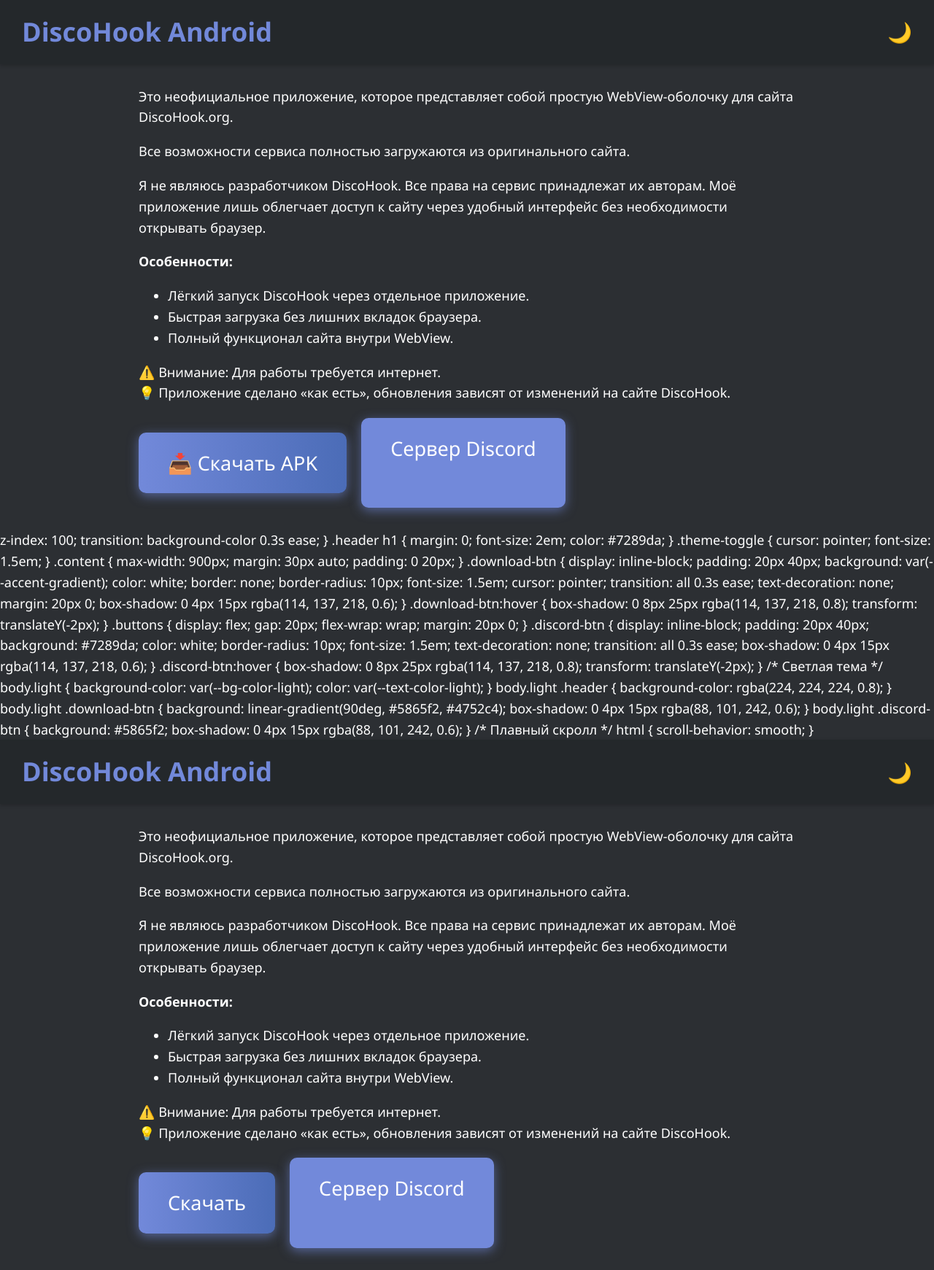
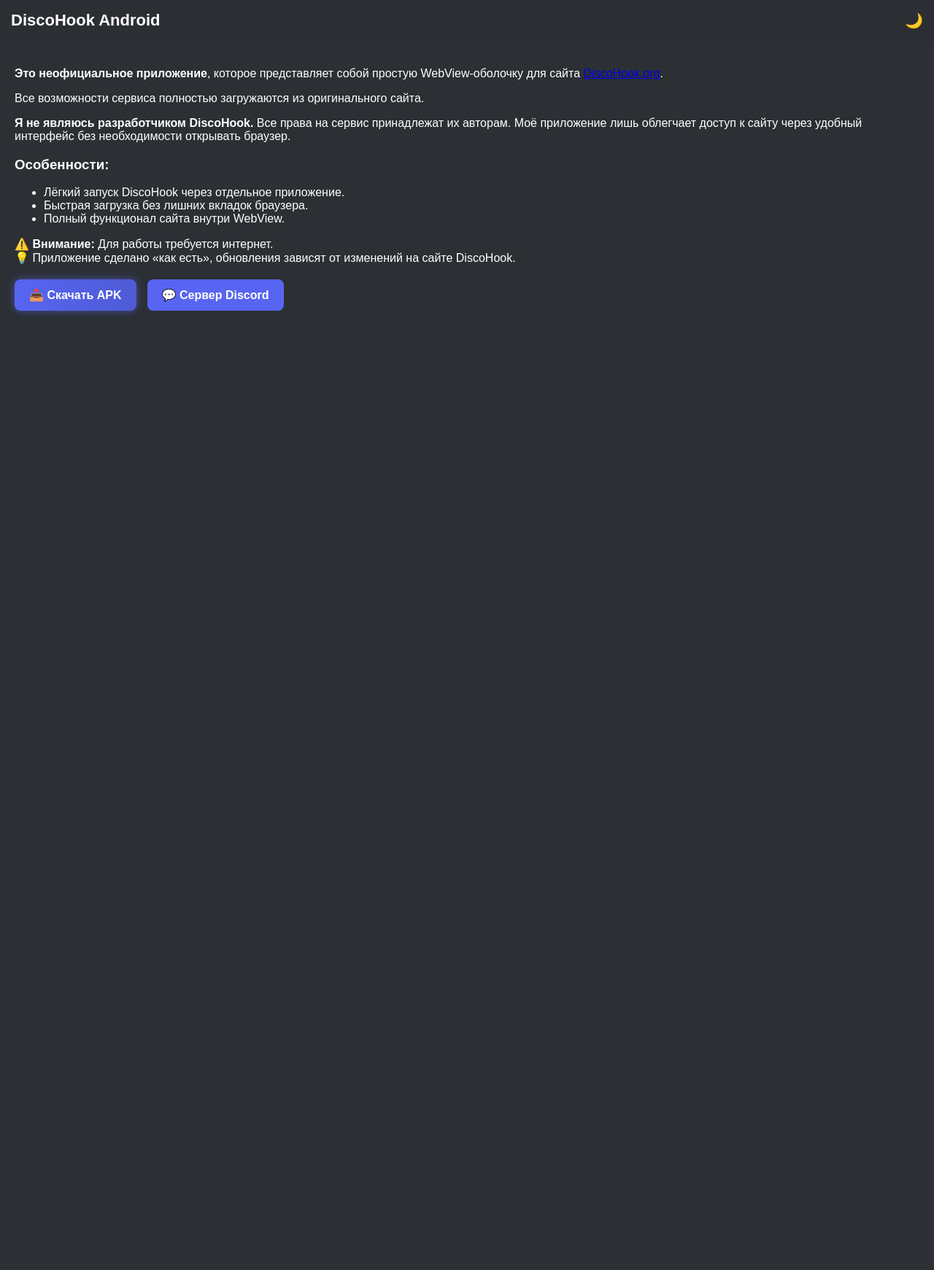
Before and after one commit to bluecapco81-ops/DiscoHook-Android-Website, a plain HTML site: page index.html in a window 1280 px wide. Shown: the whole page at 73% size. After the commit the page ends 800 px from the top, so only its background shows below. Drawn offline with Linux system fonts and the light colour scheme.

Commit message:
Update index.html

```diff
--- a/index.html
+++ b/index.html
@@ -5,120 +5,76 @@
   <meta name="viewport" content="width=device-width, initial-scale=1.0">
   <title>DiscoHook Android</title>
   <style>
-:root {
-    --bg-color-dark: #2c2f33;
-    --bg-color-light: #f5f5f5;
-    --text-color-dark: #ffffff;
-    --text-color-light: #000000;
-    --accent-gradient: linear-gradient(90deg, #7289da, #4b6cb7);
-}
-
     body {
       margin: 0;
-    font-family: 'Segoe UI', Tahoma, Geneva, Verdana, sans-serif;
-    background-color: var(--bg-color-dark);
-    color: var(--text-color-dark);
-    transition: all 0.3s ease;
-    line-height: 1.6;
-    font-size: 18px;
+      font-family: Arial, sans-serif;
+      background-color: #2c2f33;
+      color: #fff;
+      transition: background 0.3s, color 0.3s;
     }
-
+    body.light {
+      background-color: #f5f5f5;
+      color: #222;
+    }
     .header {
       position: sticky;
       top: 0;
+      backdrop-filter: blur(8px);
+      background: rgba(44, 47, 51, 0.8);
+      padding: 15px;
       display: flex;
       justify-content: space-between;
       align-items: center;
-    padding: 15px 30px;
-    background-color: rgba(35, 39, 42, 0.8);
-    backdrop-filter: blur(10px);
-    -webkit-backdrop-filter: blur(5px);
-    box-shadow: 0 2px 5px rgba(0,0,0,0.2);
-    z-index: 100;
-    transition: background-color 0.3s ease;
+      z-index: 1000;
     }
-
-.header h1 {
+    body.light .header {
+      background: rgba(245, 245, 245, 0.8);
+    }
+    h1 {
       margin: 0;
-    font-size: 2em;
-    color: #7289da;
+      font-size: 22px;
     }
-
     .theme-toggle {
       cursor: pointer;
-    font-size: 1.5em;
+      font-size: 20px;
     }
-
     .content {
-    max-width: 900px;
-    margin: 30px auto;
-    padding: 0 20px;
+      padding: 20px;
+      max-height: calc(100vh - 80px);
+      overflow-y: auto;
     }
-
+    .buttons {
+      margin-top: 20px;
+      display: flex;
+      gap: 15px;
+      flex-wrap: wrap;
+    }
     .download-btn {
-    display: inline-block;
-    padding: 20px 40px;
-    background: var(--accent-gradient);
-    color: white;
-    border: none;
-    border-radius: 10px;
-    font-size: 1.5em;
-    cursor: pointer;
-    transition: all 0.3s ease;
+      padding: 12px 20px;
+      background: linear-gradient(90deg, #5865f2, #4e5bd5);
+      color: #fff;
       text-decoration: none;
-    margin: 20px 0;
-    box-shadow: 0 4px 15px rgba(114, 137, 218, 0.6);
+      border-radius: 8px;
+      font-weight: bold;
+      box-shadow: 0 0 12px rgba(88, 101, 242, 0.6);
+      transition: transform 0.2s, box-shadow 0.2s;
     }
-
     .download-btn:hover {
-    box-shadow: 0 8px 25px rgba(114, 137, 218, 0.8);
-    transform: translateY(-2px);
+      transform: translateY(-3px);
+      box-shadow: 0 0 18px rgba(88, 101, 242, 0.9);
     }
-
-.buttons {
-    display: flex;
-    gap: 20px;
-    flex-wrap: wrap;
-    margin: 20px 0;
+    .discord-btn {
+      padding: 12px 20px;
+      background: #5865f2;
+      color: #fff;
+      text-decoration: none;
+      border-radius: 8px;
+      font-weight: bold;
+      transition: background 0.2s, transform 0.2s;
     }
-
-.discord-btn {
-    display: inline-block;
-    padding: 20px 40px;
-    background: #7289da;
-    color: white;
-    border-radius: 10px;
-    font-size: 1.5em;
-    text-decoration: none;
-    transition: all 0.3s ease;
-    box-shadow: 0 4px 15px rgba(114, 137, 218, 0.6);
-}
-
     .discord-btn:hover {
-    box-shadow: 0 8px 25px rgba(114, 137, 218, 0.8);
-    transform: translateY(-2px);
-}
-
-/* Светлая тема */
-body.light {
-    background-color: var(--bg-color-light);
-    color: var(--text-color-light);
-}
-body.light .header {
-    background-color: rgba(224, 224, 224, 0.8);
-}
-body.light .download-btn {
-    background: linear-gradient(90deg, #5865f2, #4752c4);
-    box-shadow: 0 4px 15px rgba(88, 101, 242, 0.6);
-}
-body.light .discord-btn {
-    background: #5865f2;
-    box-shadow: 0 4px 15px rgba(88, 101, 242, 0.6);
-}
-
-/* Плавный скролл */
-html {
-    scroll-behavior: smooth;
+      background: #4752c4;
+      transform: translateY(-3px);
     }
   </style>
 </head>
@@ -129,31 +85,23 @@
   </div>
 
   <div class="content">
-    <p>
-Это неофициальное приложение, которое представляет собой простую WebView-оболочку для сайта DiscoHook.org.
-    </p>
-    <p>
-Все возможности сервиса полностью загружаются из оригинального сайта.
-    </p>
-    <p>
-Я не являюсь разработчиком DiscoHook. Все права на сервис принадлежат их авторам. Моё приложение лишь облегчает доступ к сайту через удобный интерфейс без необходимости открывать браузер.
-    </p>
-    <p>
-<b>Особенности:</b>
-    </p>
+    <p><b>Это неофициальное приложение</b>, которое представляет собой простую WebView-оболочку для сайта <a href="https://discohook.org" target="_blank">DiscoHook.org</a>.</p>
+    <p>Все возможности сервиса полностью загружаются из оригинального сайта.</p>
+    <p><b>Я не являюсь разработчиком DiscoHook.</b> Все права на сервис принадлежат их авторам. Моё приложение лишь облегчает доступ к сайту через удобный интерфейс без необходимости открывать браузер.</p>
+
+    <h3>Особенности:</h3>
     <ul>
       <li>Лёгкий запуск DiscoHook через отдельное приложение.</li>
       <li>Быстрая загрузка без лишних вкладок браузера.</li>
       <li>Полный функционал сайта внутри WebView.</li>
     </ul>
-    <p>
-⚠️ Внимание: Для работы требуется интернет.<br>
-💡 Приложение сделано «как есть», обновления зависят от изменений на сайте DiscoHook.
-    </p>
+
+    <p>⚠️ <b>Внимание:</b> Для работы требуется интернет.<br>
+    💡 Приложение сделано «как есть», обновления зависят от изменений на сайте DiscoHook.</p>
 
     <div class="buttons">
       <a href="https://github.com/bluecapco81-ops/DiscoHook-Android-Website/releases/download/Android/DiscoHook-Android.apk" class="download-btn">📥 Скачать APK</a>
-        <a href="https://discord.gg/KWeNRdmx" target="_blank" class="discord-btn">Сервер Discord</a>
+      <a href="https://discord.gg/KWeNRdmx" target="_blank" class="discord-btn">💬 Сервер Discord</a>
     </div>
   </div>
 
@@ -165,134 +113,4 @@
     });
   </script>
 </body>
-</html>    z-index: 100;
-    transition: background-color 0.3s ease;
-}
-
-.header h1 {
-    margin: 0;
-    font-size: 2em;
-    color: #7289da;
-}
-
-.theme-toggle {
-    cursor: pointer;
-    font-size: 1.5em;
-}
-
-.content {
-    max-width: 900px;
-    margin: 30px auto;
-    padding: 0 20px;
-}
-
-.download-btn {
-    display: inline-block;
-    padding: 20px 40px;
-    background: var(--accent-gradient);
-    color: white;
-    border: none;
-    border-radius: 10px;
-    font-size: 1.5em;
-    cursor: pointer;
-    transition: all 0.3s ease;
-    text-decoration: none;
-    margin: 20px 0;
-    box-shadow: 0 4px 15px rgba(114, 137, 218, 0.6);
-}
-
-.download-btn:hover {
-    box-shadow: 0 8px 25px rgba(114, 137, 218, 0.8);
-    transform: translateY(-2px);
-}
-
-.buttons {
-    display: flex;
-    gap: 20px;
-    flex-wrap: wrap;
-    margin: 20px 0;
-}
-
-.discord-btn {
-    display: inline-block;
-    padding: 20px 40px;
-    background: #7289da;
-    color: white;
-    border-radius: 10px;
-    font-size: 1.5em;
-    text-decoration: none;
-    transition: all 0.3s ease;
-    box-shadow: 0 4px 15px rgba(114, 137, 218, 0.6);
-}
-
-.discord-btn:hover {
-    box-shadow: 0 8px 25px rgba(114, 137, 218, 0.8);
-    transform: translateY(-2px);
-}
-
-/* Светлая тема */
-body.light {
-    background-color: var(--bg-color-light);
-    color: var(--text-color-light);
-}
-body.light .header {
-    background-color: rgba(224, 224, 224, 0.8);
-}
-body.light .download-btn {
-    background: linear-gradient(90deg, #5865f2, #4752c4);
-    box-shadow: 0 4px 15px rgba(88, 101, 242, 0.6);
-}
-body.light .discord-btn {
-    background: #5865f2;
-    box-shadow: 0 4px 15px rgba(88, 101, 242, 0.6);
-}
-
-/* Плавный скролл */
-html {
-    scroll-behavior: smooth;
-}
-</style>
-</head>
-<body>
-<div class="header">
-    <h1>DiscoHook Android</h1>
-    <span class="theme-toggle" id="themeToggle">🌙</span>
-</div>
-
-<div class="content">
-    <p>
-Это неофициальное приложение, которое представляет собой простую WebView-оболочку для сайта DiscoHook.org.
-    </p>
-    <p>
-Все возможности сервиса полностью загружаются из оригинального сайта.
-    </p>
-    <p>
-Я не являюсь разработчиком DiscoHook. Все права на сервис принадлежат их авторам. Моё приложение лишь облегчает доступ к сайту через удобный интерфейс без необходимости открывать браузер.
-    </p>
-    <p>
-<b>Особенности:</b>
-    </p>
-    <ul>
-        <li>Лёгкий запуск DiscoHook через отдельное приложение.</li>
-        <li>Быстрая загрузка без лишних вкладок браузера.</li>
-        <li>Полный функционал сайта внутри WebView.</li>
-    </ul>
-    <p>
-⚠️ Внимание: Для работы требуется интернет.<br>
-💡 Приложение сделано «как есть», обновления зависят от изменений на сайте DiscoHook.
-    </p>
-
-    <div class="buttons">
-        <a href="DiscoHook-Android.apk" class="download-btn">Скачать</a>
-        <a href="https://discord.gg/KWeNRdmx" target="_blank" class="discord-btn">Сервер Discord</a>
-    </div>
-</div>
-
-<script>
-const toggle = document.getElementById('themeToggle');
-toggle.addEventListener('click', () => {
-    document.body.classList.toggle('light');
-    toggle.textContent = document.body.classList.contains('light') ? '☀️' : '🌙';
-});
-</script>
-</body>
+</html>
```
Lines whose indentation alone changed are shown as unchanged.
